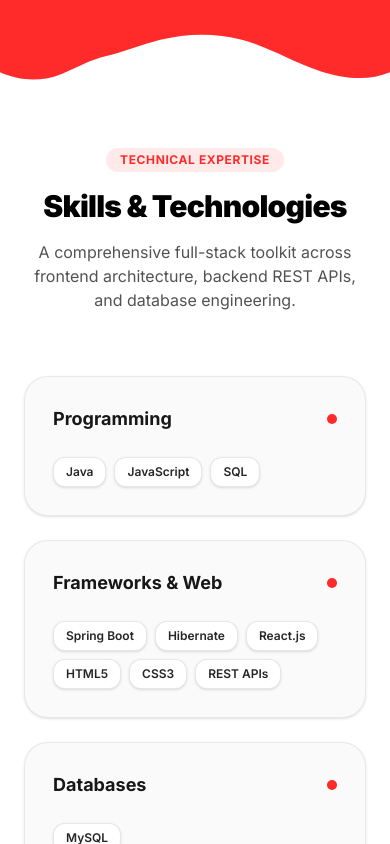
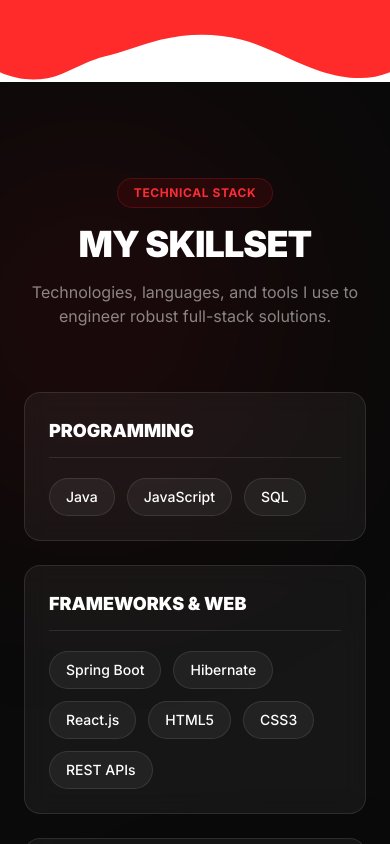
Before and after one commit to CharanReddy16474/varikuti-sree-charan-reddy-portfolio, a React (Vite) app: page / in a window 390 px wide. Shown: the part 2020-2864 px from the top of the page. Built offline with nearby package versions, Linux system fonts and the light colour scheme; no server answers.

Commit message:
Add TechnicalSkills component with SkillBadge, SkillCard, and responsive grid

```diff
--- a/src/App.jsx
+++ b/src/App.jsx
@@ -1,7 +1,7 @@
 import Navbar from './components/Navbar'
 import Hero from './components/Hero'
 import About from './components/About'
-import Skills from './components/Skills'
+import TechnicalSkills from './components/TechnicalSkills'
 import Process from './components/Process'
 import Projects from './components/Projects'
 import Experience from './components/Experience'
@@ -15,7 +15,7 @@ function App() {
       <main className="flex-grow">
         <Hero />
         <About />
-        <Skills />
+        <TechnicalSkills />
         <Process />
         <Projects />
         <Experience />
--- /dev/null
+++ b/src/components/TechnicalSkills.jsx
@@ -0,0 +1,70 @@
+import { technicalSkills } from '../data/portfolioData'
+
+function SkillBadge({ name }) {
+  return (
+    <span className="inline-flex items-center rounded-full px-4 py-2 bg-white/5 border border-white/10 text-white text-sm font-medium hover:bg-red-600/20 transition-colors duration-200">
+      {name}
+    </span>
+  )
+}
+
+function SkillCard({ category, index }) {
+  return (
+    <div
+      data-aos="fade-up"
+      data-aos-delay={index * 100}
+      className="bg-white/5 backdrop-blur-md border border-white/10 rounded-2xl p-6 hover:scale-[1.02] hover:border-red-500/30 hover:shadow-[0_0_25px_rgba(239,68,68,0.15)] transition-all duration-300 group flex flex-col justify-between"
+    >
+      <div>
+        <h3 className="text-lg md:text-xl font-black uppercase text-white pb-3 mb-5 border-b border-white/10 group-hover:text-red-500 transition-colors">
+          {category.title}
+        </h3>
+        <div className="flex flex-wrap gap-3">
+          {category.skills.map((skill) => (
+            <SkillBadge key={skill.name} name={skill.name} />
+          ))}
+        </div>
+      </div>
+    </div>
+  )
+}
+
+export default function TechnicalSkills() {
+  return (
+    <section
+      id="skills"
+      className="bg-[#0a0a0a] pt-24 pb-28 px-6 md:px-12 relative overflow-hidden"
+    >
+      {/* Blurred Red Circles */}
+      <div className="absolute top-10 left-[-100px] w-96 h-96 bg-red-600/10 rounded-full blur-[120px] pointer-events-none" />
+      <div className="absolute bottom-10 right-[-100px] w-96 h-96 bg-red-600/10 rounded-full blur-[120px] pointer-events-none" />
+
+      {/* Header */}
+      <div
+        data-aos="fade-up"
+        className="text-center max-w-3xl mx-auto mb-16 space-y-4 relative z-10"
+      >
+        <div className="inline-block px-4 py-1.5 rounded-full bg-red-600/10 border border-red-500/20 text-red-500 text-xs font-bold uppercase tracking-wider">
+          Technical Stack
+        </div>
+        <h2 className="text-4xl md:text-5xl font-black text-white uppercase tracking-tight">
+          My Skillset
+        </h2>
+        <p className="text-white/50 text-base md:text-lg">
+          Technologies, languages, and tools I use to engineer robust full-stack solutions.
+        </p>
+      </div>
+
+      {/* Grid */}
+      <div className="max-w-7xl mx-auto grid grid-cols-1 md:grid-cols-2 lg:grid-cols-3 gap-6 md:gap-8 relative z-10">
+        {technicalSkills.categories.map((category, index) => (
+          <SkillCard
+            key={category.title}
+            category={category}
+            index={index}
+          />
+        ))}
+      </div>
+    </section>
+  )
+}
```
